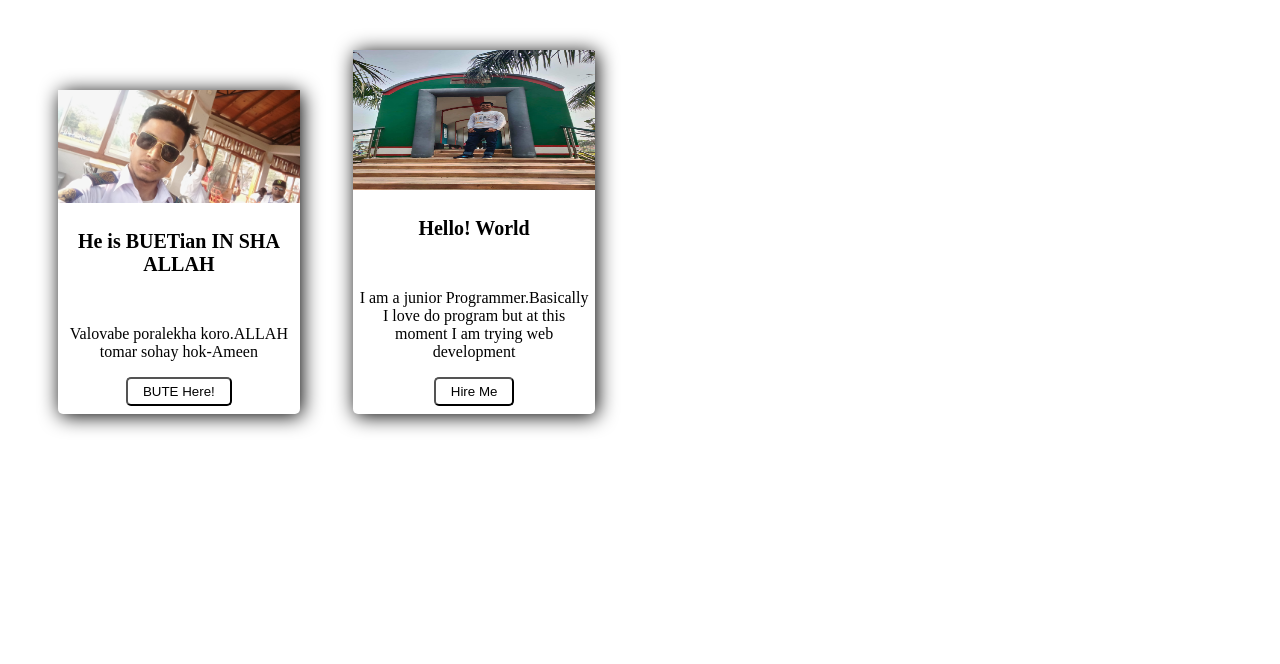
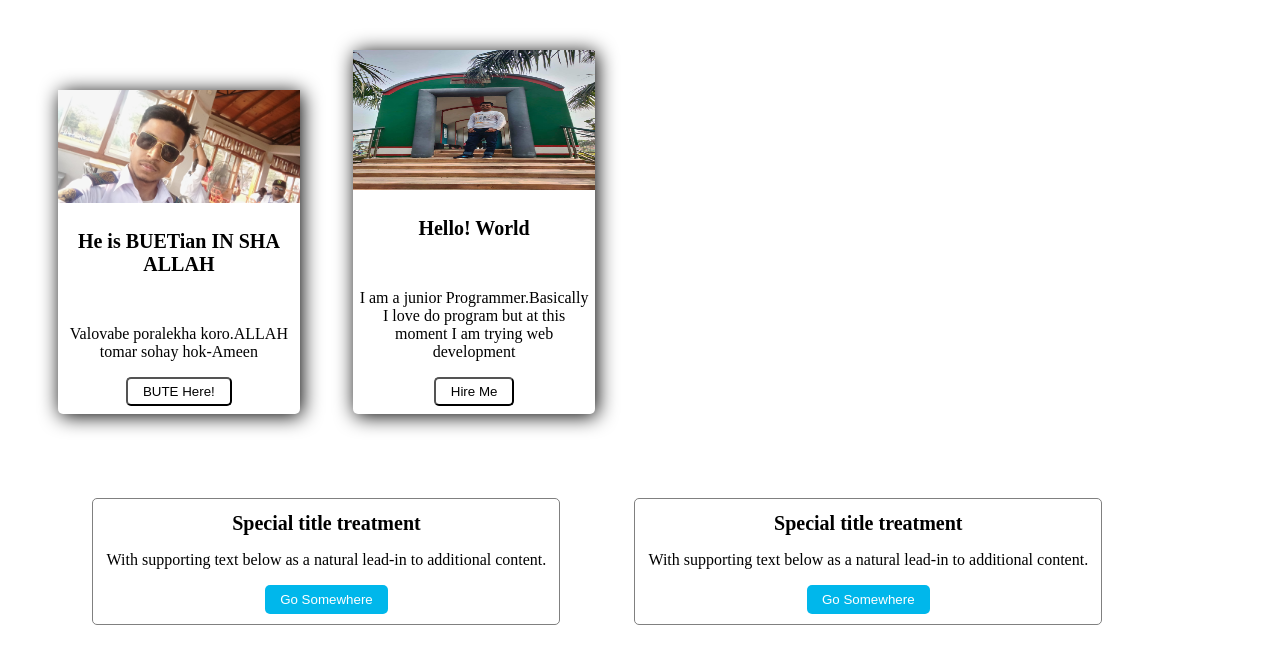
Before and after one commit to abdul-aual/testingProject, a plain HTML site: page card1.html in a window 1280 px wide. Drawn offline with Linux system fonts and the light colour scheme.

Commit message:
card1 added

```diff
--- a/card1.html
+++ b/card1.html
@@ -12,7 +12,7 @@
         .card{
      width: 20%;
      display: inline-block;
-     box-shadow: 2px 2px 20px black;
+     box-shadow:2px 2px 20px black;
      border-radius: 5px;
      margin: 2%;
 
@@ -22,6 +22,8 @@
   width: 100%;
 
     }
+    .second-div{margin:2%}
+    .inner-div{display: inline-block; margin:3%;border: 1px solid gray;border-radius: 5px; width: 40%;}
 
   .title{
 
@@ -30,7 +32,9 @@
 
 
 }
-.button{ padding: 5px 15px; background-color: white; color: black; margin-bottom: 5px;border-radius: 5px;cursor: pointer; }
+.button{ padding: 5px 15px;
+    background-color: white; color: black; margin-bottom: 5px;
+    border-radius: 5px;cursor: pointer;}
 .button:hover{background-color:black; color: white;}
 .button:active{box-shadow:0 0 10px black ;}
 
@@ -46,6 +50,20 @@ h1{
        border-bottom-right-radius: 5px;
  border-bottom-left-radius: 5px;
 
+}
+.go-somewhere
+{
+    background-color: #00B7Eb; color: white;
+    padding: 7px 15px;
+    border: none;
+    border-radius: 5px;
+    margin-bottom: 10px;
+    cursor: pointer;
+}
+.go-somewhere:hover{background-color: #4666FF; }
+.inner-div
+{
+    text-align: center;
 }
     </style>
 </head>
@@ -83,6 +101,26 @@ h1{
 
 
         </div>
+        <div class="second-div">
+
+            <div class="inner-div">
+                <h1>Special title treatment</h1>
+                <p >With supporting text below as a natural lead-in to additional content.</p>
+
+                    <button  class="go-somewhere">Go Somewhere</button>
+
+
+            </div>
+            <div class="inner-div">
+                <h1>Special title treatment</h1>
+                <p >With supporting text below as a natural lead-in to additional content.</p>
+
+                    <button  class="go-somewhere">Go Somewhere</button>
+
+
+            </div>
+
+        </div>
 
 
 
```
